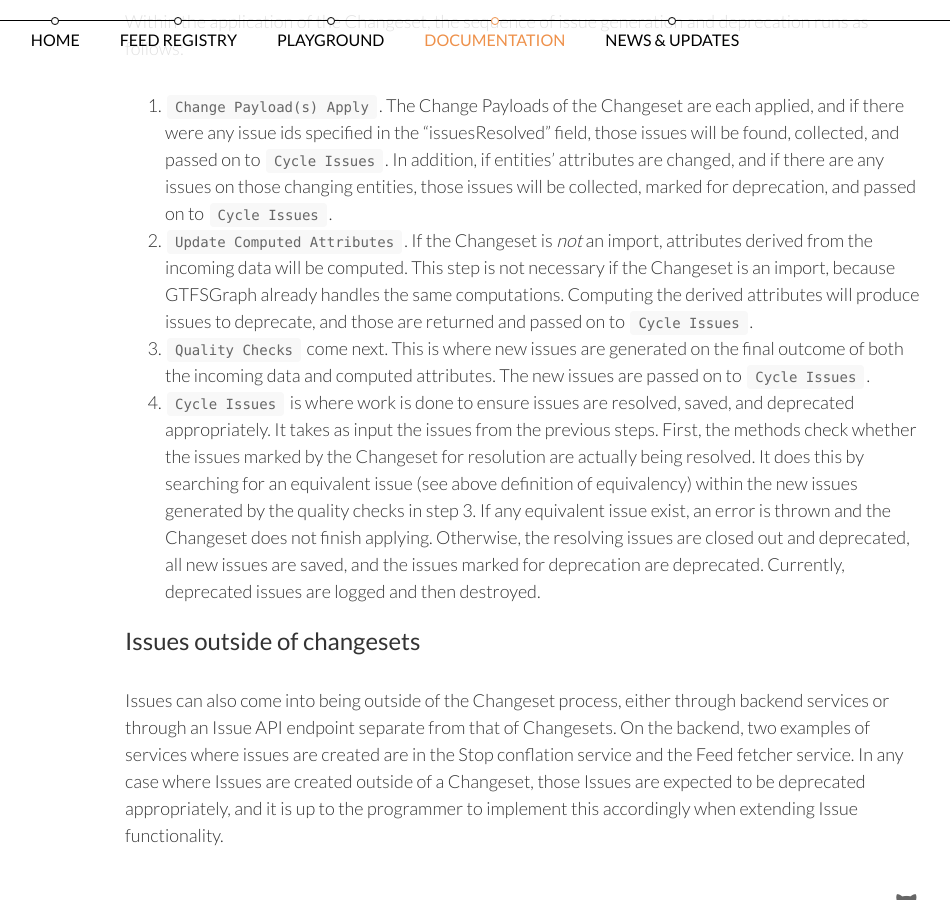
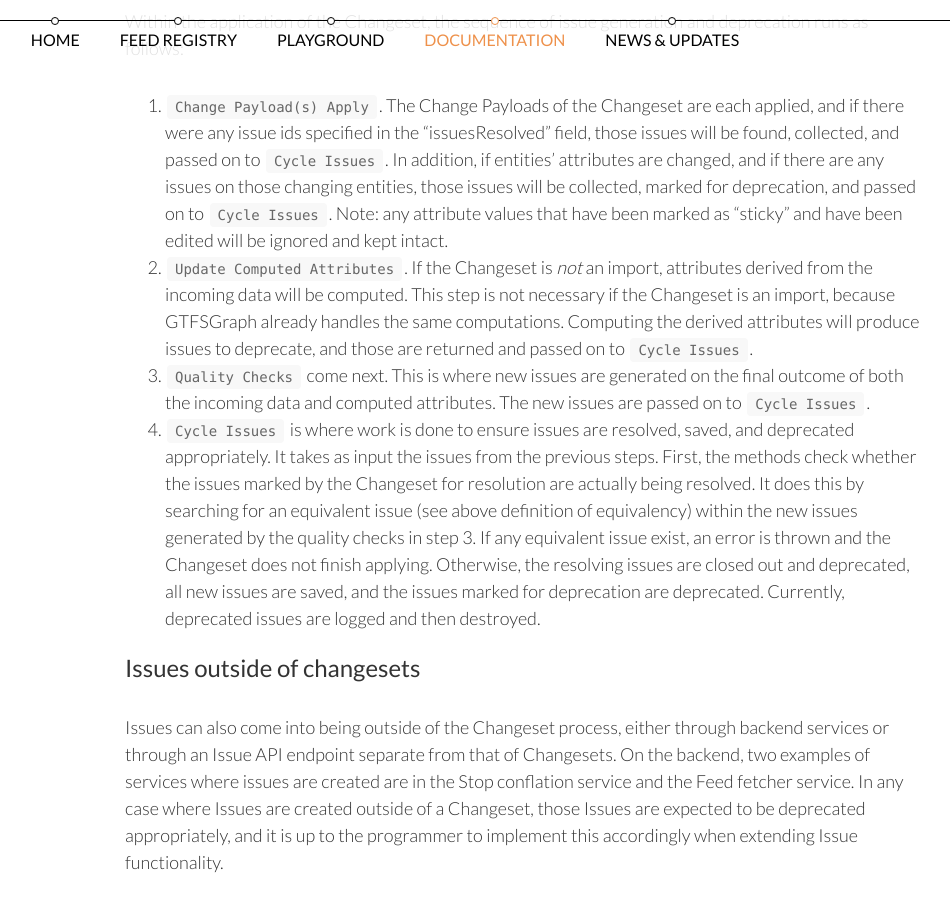
Before and after one commit to transitland/www-transit-land, a Jekyll site: the page built from documentation/datastore/issues.md, in a window 1280 px wide and 900 px high, scrolled down 5207 px. Shown: the whole window, without its empty margins (255-1205 px from the left). Built offline with Jekyll 4.4.1, drawn with Linux system fonts in a browser that asks for light colours; nearby versions of some CDN libraries.

Commit message:
a note on editing

```diff
--- a/documentation/datastore/issues.md
+++ b/documentation/datastore/issues.md
@@ -133,7 +133,7 @@ sequenceDiagram
 
 Within the application of the Changeset, the sequence of issue generation and deprecation runs as follows:
 
-1.  `Change Payload(s) Apply`. The Change Payloads of the Changeset are each applied, and if there were any issue ids specified in the "issuesResolved" field, those issues will be found, collected, and passed on to `Cycle Issues`. In addition, if entities' attributes are changed, and if there are any issues on those changing entities, those issues will be collected, marked for deprecation, and passed on to `Cycle Issues`.
+1.  `Change Payload(s) Apply`. The Change Payloads of the Changeset are each applied, and if there were any issue ids specified in the "issuesResolved" field, those issues will be found, collected, and passed on to `Cycle Issues`. In addition, if entities' attributes are changed, and if there are any issues on those changing entities, those issues will be collected, marked for deprecation, and passed on to `Cycle Issues`. Note: any attribute values that have been marked as "sticky" and have been edited will be ignored and kept intact.
 2.  `Update Computed Attributes`. If the Changeset is *not* an import, attributes derived from the incoming data will be computed. This step is not necessary if the Changeset is an import, because GTFSGraph already handles the same computations. Computing the derived attributes will produce issues to deprecate, and those are returned and passed on to `Cycle Issues`.
 3.  `Quality Checks` come next. This is where new issues are generated on the final outcome of both the incoming data and computed attributes. The new issues are passed on to `Cycle Issues`.
 4.  `Cycle Issues` is where work is done to ensure issues are resolved, saved, and deprecated appropriately. It takes as input the issues from the previous steps. First, the methods check whether the issues marked by the Changeset for resolution are actually being resolved. It does this by searching for an equivalent issue (see above definition of equivalency) within the new issues generated by the quality checks in step 3. If any equivalent issue exist, an error is thrown and the Changeset does not finish applying. Otherwise, the resolving issues are closed out and deprecated, all new issues are saved, and the issues marked for deprecation are deprecated. Currently, deprecated issues are logged and then destroyed.
```
